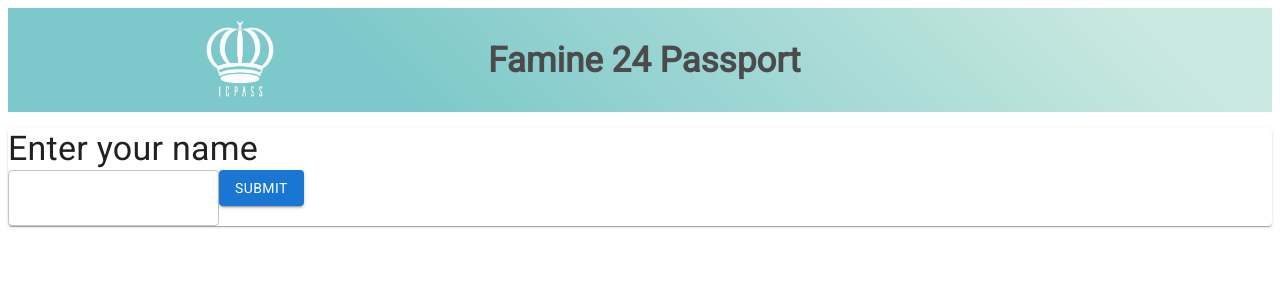
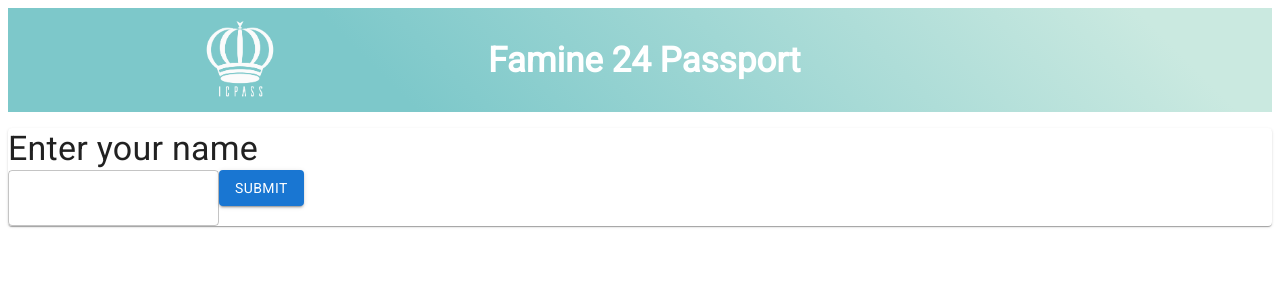
Before and after one commit to cst0313/icpass-famine-2024, a React (Create React App) app in the folder famine-lifemon/: page / in a window 1280 px wide. Shown: the top 300 px of the page. Built offline with nearby package versions, Linux system fonts and the light colour scheme; no server answers.

Commit message:
change font color and alignment

```diff
--- a/famine-lifemon/src/index.css
+++ b/famine-lifemon/src/index.css
@@ -7,7 +7,7 @@
 .title {
 	display: flex;
 	align-items: center;
-	color: #4b4b4b;
+	color: #ffffff;
 }
 
 .qrcode {
```
